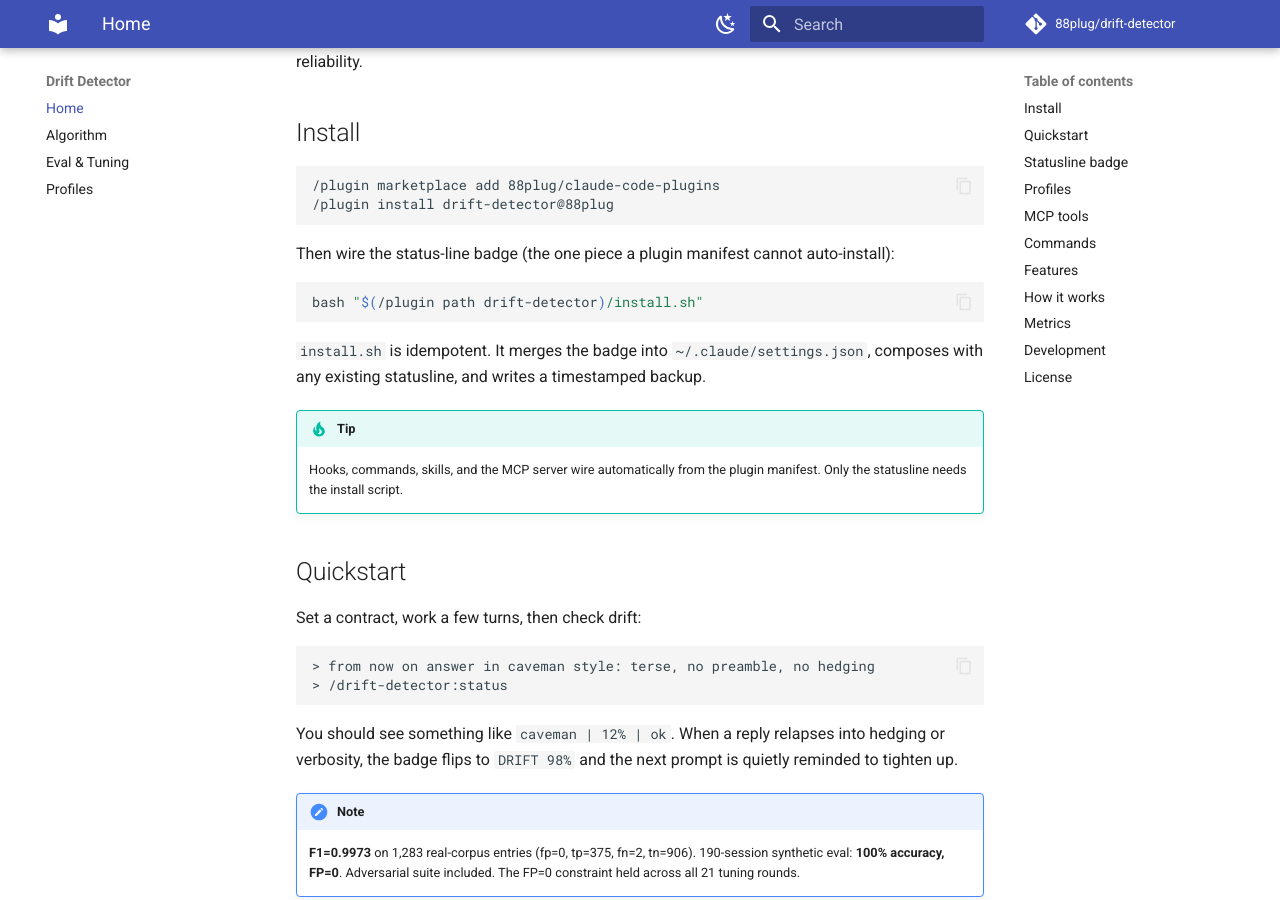
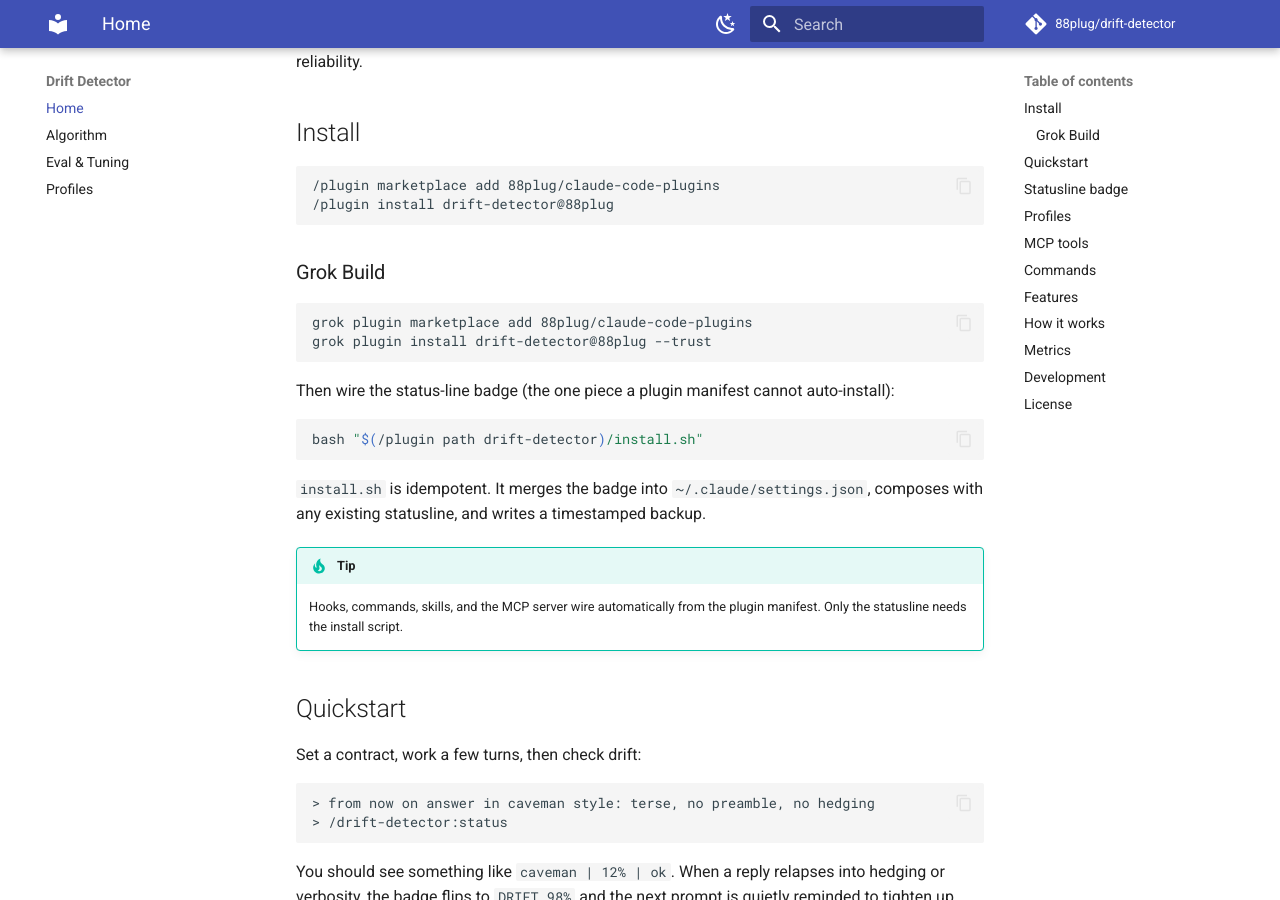
Before and after one commit to 88plug/drift-detector, an MkDocs documentation site: the page built from docs/index.md, in a window 1280 px wide and 900 px high, scrolled down 318 px. Built offline with MkDocs 1.6.1 and Material for MkDocs 9.7.7, drawn with Linux system fonts in a browser that asks for light colours; comment, search, counter and statistics services are not loaded.

Commit message:
docs(install): add Grok Build marketplace install path
Strangers use: grok plugin marketplace add 88plug/claude-code-plugins
then grok plugin install <name>@88plug --trust (alongside Claude /plugin).

````diff
--- a/docs/index.md
+++ b/docs/index.md
@@ -19,6 +19,14 @@
 /plugin marketplace add 88plug/claude-code-plugins
 /plugin install drift-detector@88plug
 ```
+
+### Grok Build
+
+```text
+grok plugin marketplace add 88plug/claude-code-plugins
+grok plugin install drift-detector@88plug --trust
+```
+
 
 Then wire the status-line badge (the one piece a plugin manifest cannot auto-install):
 
````
Also changed, not shown: README.md (+8 -0 lines).
